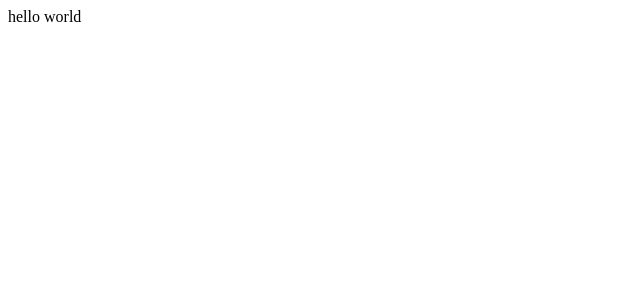
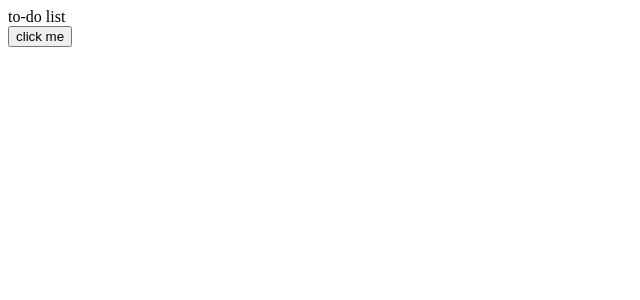
Before and after one commit to kartikmax/dashboard, a React (Create React App) app: page / in a window 1280 px wide. Shown: the top 300 px of the page, without its empty margins (0-640 px from the left). Built offline with nearby package versions, Linux system fonts and the light colour scheme.

Commit message:
nums added

```diff
--- a/public/index.html
+++ b/public/index.html
@@ -2,7 +2,6 @@
 <html lang="en">
   <head>
     <meta charset="utf-8" />
-    <link rel="icon" href="%PUBLIC_URL%/favicon.ico" />
     <meta name="viewport" content="width=device-width, initial-scale=1" />
     <meta name="theme-color" content="#000000" />
     <meta
--- a/src/App.js
+++ b/src/App.js
@@ -1,9 +1,11 @@
 import React from 'react'
+import Todo from './Components/Todo'
 
 const App = () => {
   return (
     <>
-      hello world
+      to-do list
+      <Todo/>
     </>
   )
 }
--- /dev/null
+++ b/src/Components/Todo.jsx
@@ -0,0 +1,38 @@
+import React, { useState } from "react";
+
+const Print = () => {
+  return <li>print component</li>;
+};
+
+const Todo = () => {
+  const [num, setNum] = useState(0);
+//   const [textList, setTextList] = useState();
+  const [myArray, setMyArray] = useState([]);
+  console.log(myArray);
+  return (
+    <div>
+      {/* <input
+        type="text"
+        value={textList}
+        onChange={(e) => {
+          setTextList(e.target.value);
+        }}
+      /> */}
+      <button
+        onClick={() => {
+          setNum((x) => x + 1);
+          setMyArray([...myArray, num]);
+        }}
+      >
+        click me{" "}
+      </button>
+      <ul>
+        {myArray.map((x, y) => (
+          <li key={x}>{y}</li>
+        ))}
+      </ul>
+    </div>
+  );
+};
+
+export default Todo;
```
